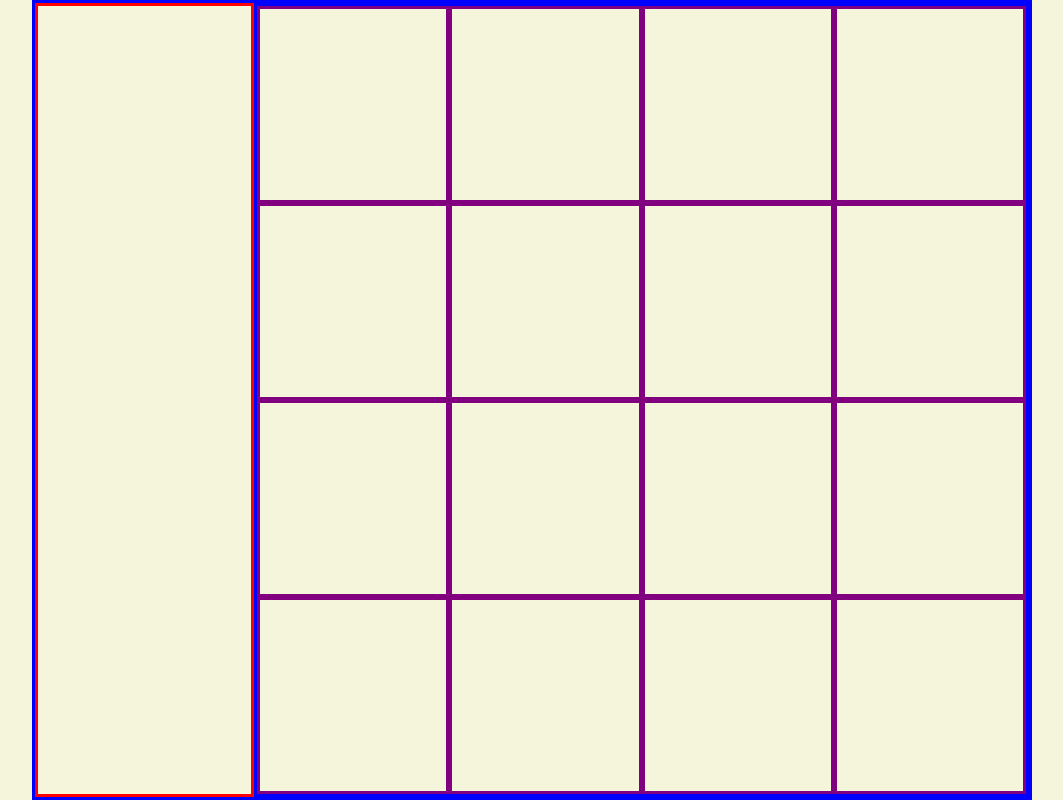
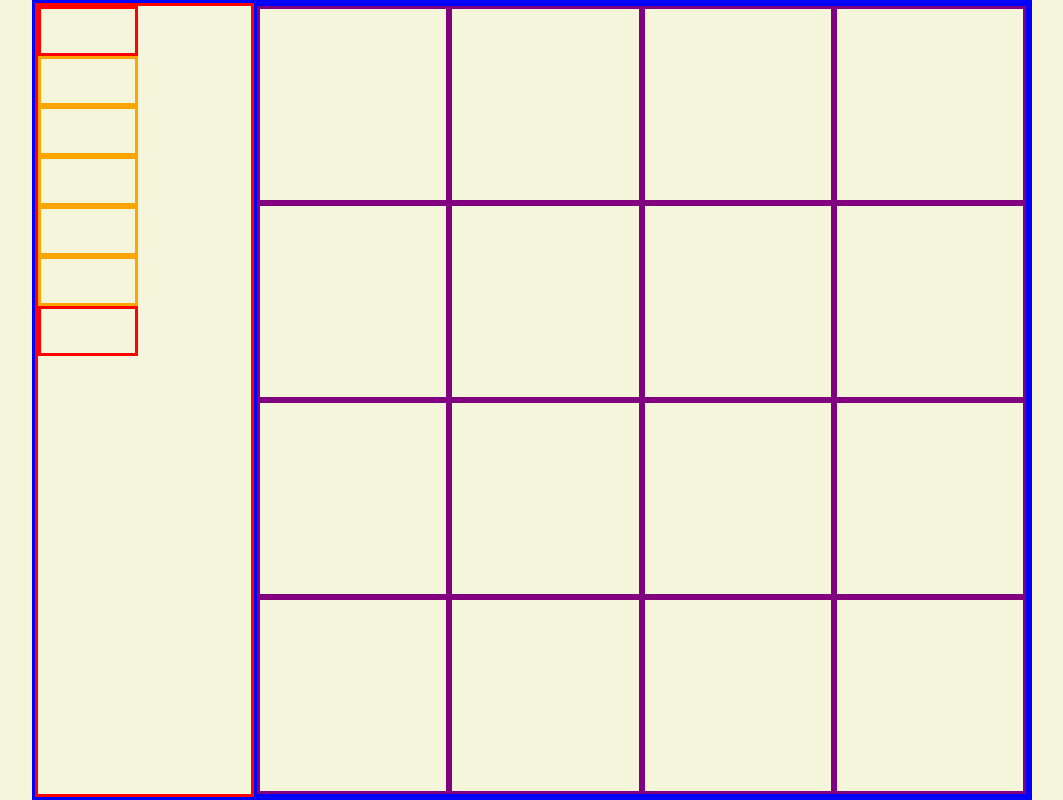
Before and after one commit to Nton23/Etch-A-Sketch-TOP, a plain HTML site: page index.html in a window 1280 px wide. Shown: the whole page, without its empty margins (108-1171 px from the left). Drawn offline with Linux system fonts and the light colour scheme.

Commit message:
Add style to left containers

```diff
--- a/style.css
+++ b/style.css
@@ -51,3 +51,21 @@ body{
     width: 100%;
     height: 100%;
 }
+
+#color-container {
+    border: solid red;
+    width: 100px;
+    height: 50px;
+}
+
+.lefty-container {
+    border: solid orange;
+    width: 100px;
+    height: 50px;
+}
+
+#scroller-container {
+    border: solid red;
+    width: 100px;
+    height: 50px;
+}
```
